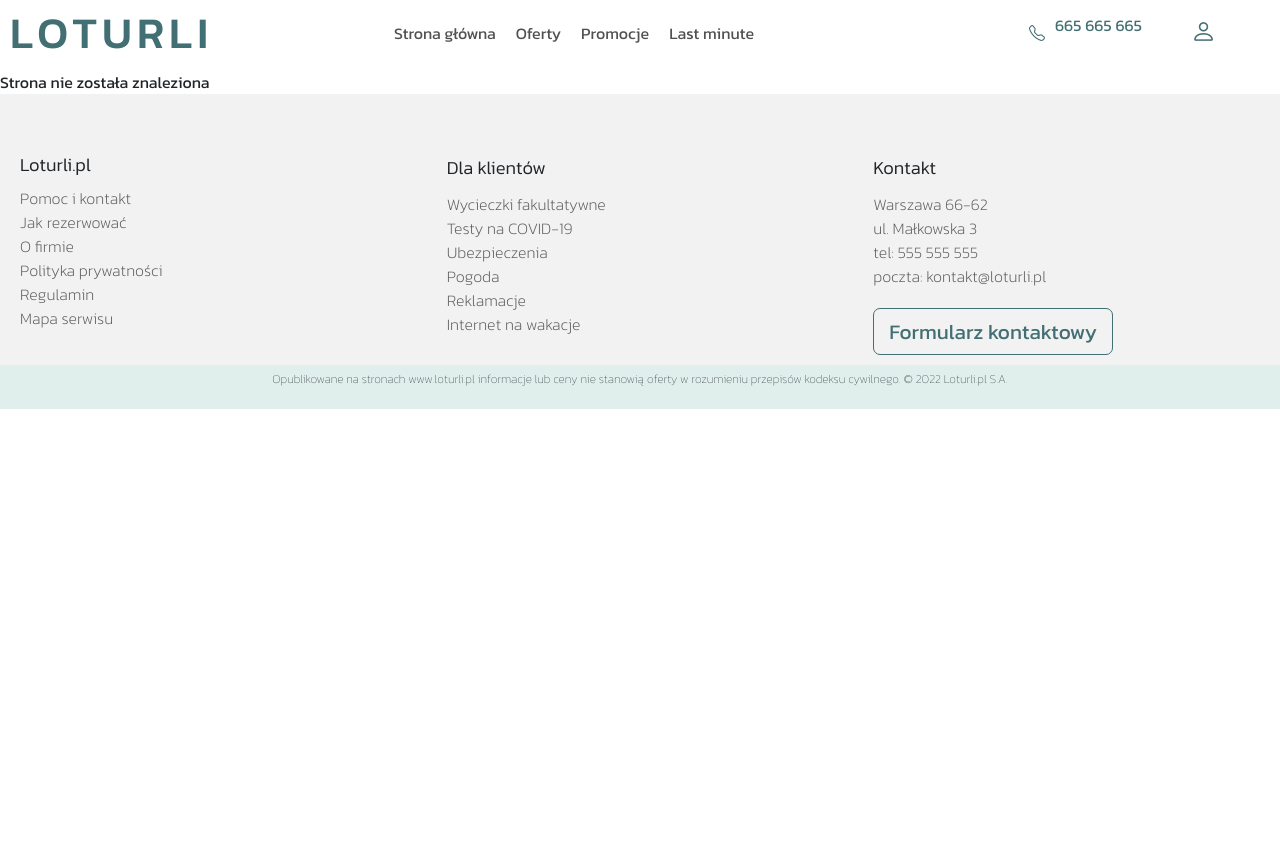
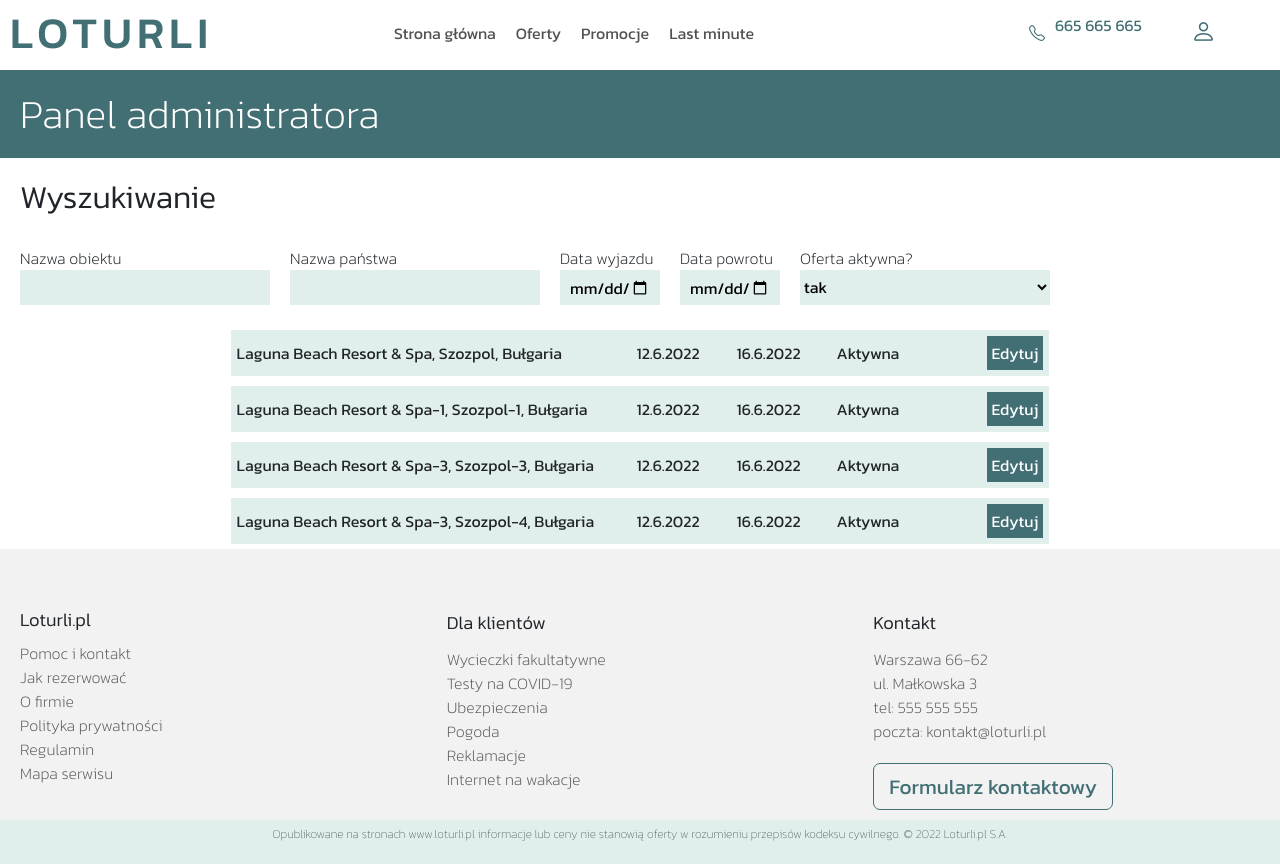
Before and after one commit to DawidDev/loturli, a React (Create React App) app: page /admin in a window 1280 px wide. Before the commit the page ends 800 px from the top, so only its background shows below. Built offline with nearby package versions, Linux system fonts and the light colour scheme; the HTML template or start-up script is replaced by a standard one.

Commit message:
Create admin page

```diff
--- a/src/Layouts/Content.js
+++ b/src/Layouts/Content.js
@@ -10,6 +10,8 @@ import Promotion from "../Pages/Promotion";
 import LastMinute from "../Pages/LastMinute"
 import Login from "../Pages/Login";
 import Register from "../Pages/Register";
+import HomeAdmin from "../Pages/admin/HomeAdmin";
+import EditOffer from "../Pages/admin/EditOffer";
 import NotFound from "../Pages/NotFound";
 
 import Trip from "../Components/ThisOfferPage/Trip";
@@ -38,6 +40,8 @@ const Content = () => {
         <Route path="/lastminute" element={<LastMinute />} />
         <Route path="/login" element={<Login />} />
         <Route path="/register" element={<Register />} />
+        <Route path="/admin" element={<HomeAdmin />} />
+        <Route path="/admin/offer/:id" element={<EditOffer />} />
         <Route path="*" element={<NotFound/>}/>
       </Routes>
       </ContentContainer>
--- /dev/null
+++ b/src/Pages/admin/EditOffer.js
@@ -0,0 +1,146 @@
+import React from "react";
+import { useParams } from "react-router-dom";
+
+import styled from "styled-components";
+
+import Elements from "../../Config/DataBase";
+import Header from "../../Components/Header";
+
+const ParamsContainer = styled.div`
+  display: flex;
+  max-width: 1400px;
+  margin: 0 auto;
+
+  .column {
+    display: flex;
+    flex-direction: column;
+    width: 30%;
+    padding: 0 20px;
+  }
+  label {
+    margin: 10px;
+    display: flex;
+    flex-direction: column;
+    font-size: 15px;
+    font-weight: 200;
+
+    input, select {
+      height: 35px;
+      width: 100%;
+      background-color: #e0efec;
+      border: none;
+      padding: 5px 10px;
+      outline: none;
+    }
+  }
+`;
+
+const DescriptionArea = styled.div`
+    width: 80%;
+    min-height: 300px;
+    margin: 0 auto;
+    max-width: 1400px;
+
+    textarea {
+        width: 100%;
+        border: none;
+        padding: 10px;
+        min-height: 200px;
+        font-size: 18px;
+        font-family: 'kanit';
+        font-weight: 200;
+    }
+`
+
+const EditOffer = () => {
+  const { id } = useParams();
+
+  const dateStart = `${Elements[id].date.startDay}.${Elements[id].date.startMonth}.${Elements[id].date.startYear}`;
+  const dateEnd = `${Elements[id].date.endDay}.${Elements[id].date.endMonth}.${Elements[id].date.endYear}`;
+
+  return (
+    <>
+      <Header title={"Panel administratora - edycja oferty"} />
+      <ParamsContainer>
+        <div className="column">
+          <label>
+            Nazwa obiektu
+            <input type="text" value={Elements[id].nameOfObject} />
+          </label>
+          <label>
+            Państwo
+            <input type="text" value={Elements[id].nation} />
+          </label>
+          <label>
+            Miasto
+            <input type="text" value={Elements[id].location} />
+          </label>
+          <label>
+            Data wyjazdu
+            <input type="date" value={dateStart} />
+          </label>
+          <label>
+            Godzina wyjazdu
+            <input type="time" />
+          </label>
+          <label>
+            Miasto wyjazdu
+            <select></select>
+          </label>
+        </div>
+        <div className="column">
+          <label>
+            Miejsce wyjazdu (np. nazwa lotniska)
+            <input type="text" />
+          </label>
+          <label>
+            Data powrotu
+            <input type="date" value={dateEnd} />
+          </label>
+          <label>
+            Godzina powrotu
+            <input type="time" />
+          </label>
+          <label>
+            Miasto powrotu
+            <input type="select" />
+          </label>
+          <label>
+            Miejsce powrotu (np. nazwa lotniska)
+            <input type="text" />
+          </label>
+          <label>
+            Wyżywienie<select></select>
+          </label>
+        </div>
+        <div className="column">
+          <label>
+            Cena za osobę
+            <input type="number" />
+          </label>
+          <label>
+            Dostępne miejsca
+            <input type="number" />
+          </label>
+          <label>
+            Liczba gwiazdek
+            <input type="number" />
+          </label>
+          <label>
+            Nasza ocena
+            <input type="number" />
+          </label>
+          <label>
+            Współrzędne lokalizacji
+            <input type="text" />
+          </label>
+        </div>
+      </ParamsContainer>
+      <DescriptionArea>
+        <textarea value={Elements[id].description}></textarea>
+      </DescriptionArea>
+    </>
+  );
+};
+
+export default EditOffer;
--- /dev/null
+++ b/src/Pages/admin/HomeAdmin.js
@@ -0,0 +1,151 @@
+import React from "react";
+import Header from "../../Components/Header";
+
+import styled from "styled-components";
+
+import Elements from "../../Config/DataBase";
+import { Link } from "react-router-dom";
+
+const HomePanelContainer = styled.div`
+  max-width: 1400px;
+  margin: 0 auto;
+  padding: 20px;
+
+  h1 {
+    font-size: 2rem;
+    font-weight: 300;
+  }
+
+  .filter {
+    display: flex;
+    justify-content: flex-start;
+    flex-direction: row;
+    margin-top: 30px;
+
+    label {
+      width: 250px;
+      display: flex;
+      flex-direction: column;
+      margin-right: 20px;
+      font-weight: 200;
+
+      input {
+        height: 35px;
+        width: 100%;
+        background-color: #e0efec;
+        border: none;
+        padding: 5px 10px;
+        outline: none;
+      }
+    }
+
+    .date {
+      width: 100px;
+    }
+
+    select {
+      background-color: #e0efec;
+      border: none;
+      height: 35px;
+    }
+  }
+`;
+
+const TripContainer = styled.div`
+  display: flex;
+`;
+
+const RedenerTripContainer = styled.div`
+    table {
+        width: 100%;
+
+        tr {
+            background-color: #E0EFEC;
+            padding: 5px;
+            margin: 5px auto;
+        }
+
+        .td_title {
+            width: 400px;
+        }
+
+        .td_date {
+            width: 100px;
+        }
+
+        .td_avaible {
+            width: 150px;
+        }
+
+        button {
+            background-color: #426f74;
+            border: none;
+            color: #fff;
+            padding: 5px;
+        }
+
+
+    }
+`
+
+const HomeAdmin = () => {
+  const RenderData = Elements.map((item) => {
+    const dateStart = `${item.date.startDay}.${item.date.startMonth}.${item.date.startYear}`;
+    const dateEnd = `${item.date.endDay}.${item.date.endMonth}.${item.date.endYear}`;
+    return (
+      <TripContainer>
+        <tr>
+          <td className="td_title">
+            {item.nameOfObject}, {item.location}, {item.nation}
+          </td>
+          <td className="td_date">{dateStart}</td>
+          <td className="td_date">{dateEnd}</td>
+          <td className="td_avaible">Aktywna</td>
+          <td><Link to={`/admin/offer/${item.id}`}><button>Edytuj</button></Link></td>
+        </tr>
+      </TripContainer>
+    );
+  });
+
+  return (
+    <>
+      <Header title={"Panel administratora"} />
+      <HomePanelContainer>
+        <h1>Wyszukiwanie</h1>
+        <div className="filter">
+          <label>
+            Nazwa obiektu
+            <input type="text" />
+          </label>
+          <label>
+            Nazwa państwa
+            <input type="text" />
+          </label>
+          <label className="date">
+            Data wyjazdu
+            <input type="date" />
+          </label>
+          <label className="date">
+            Data powrotu
+            <input type="date" />
+          </label>
+          <label className="select">
+            Oferta aktywna?
+            <select type="select">
+              <option value="yes">tak</option>
+              <option value="no">Nie</option>
+              <option value="null">Puste</option>
+            </select>
+          </label>
+        </div>
+      </HomePanelContainer>
+      <RedenerTripContainer>
+      <table>
+        {RenderData}</table>
+      </RedenerTripContainer>
+
+    </>
+  );
+};
+
+export default HomeAdmin;
```
Also changed, not shown: src/Components/InputBox.js (added).
